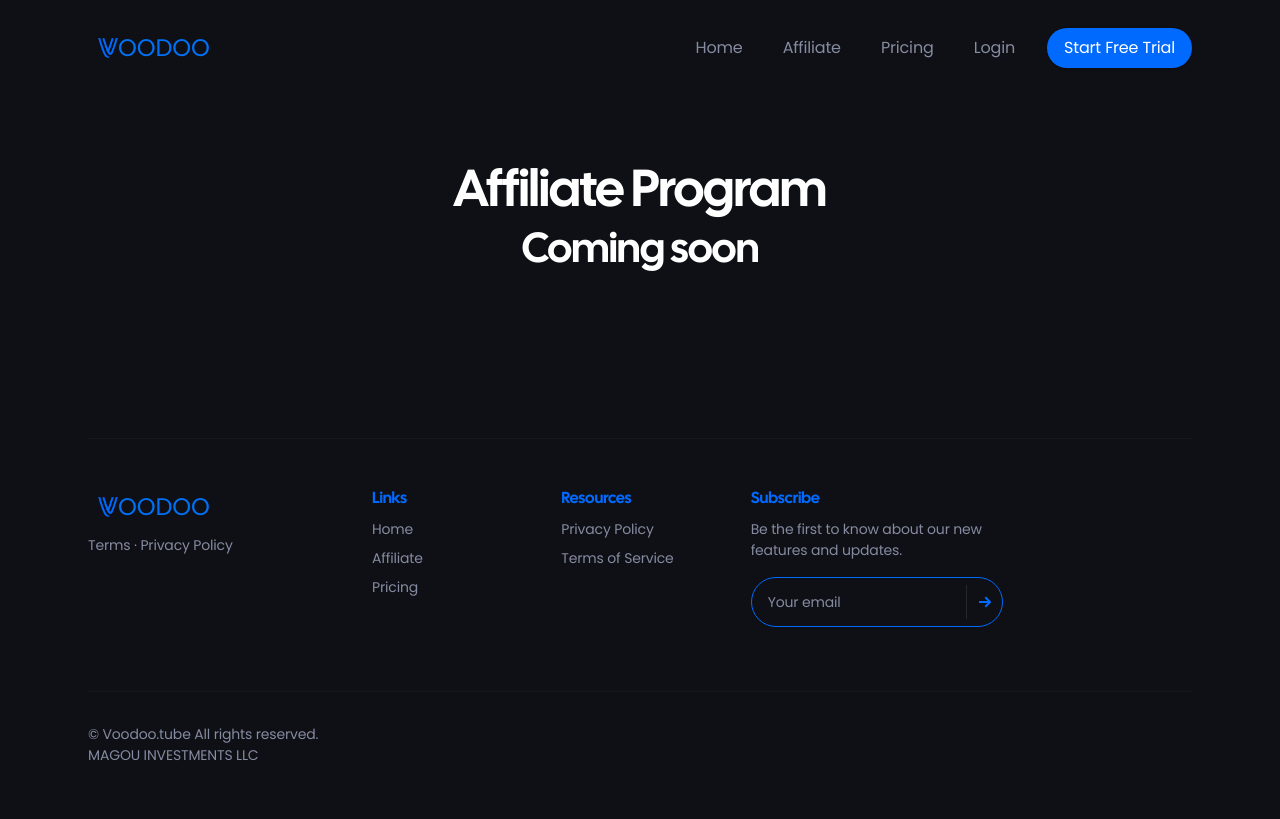
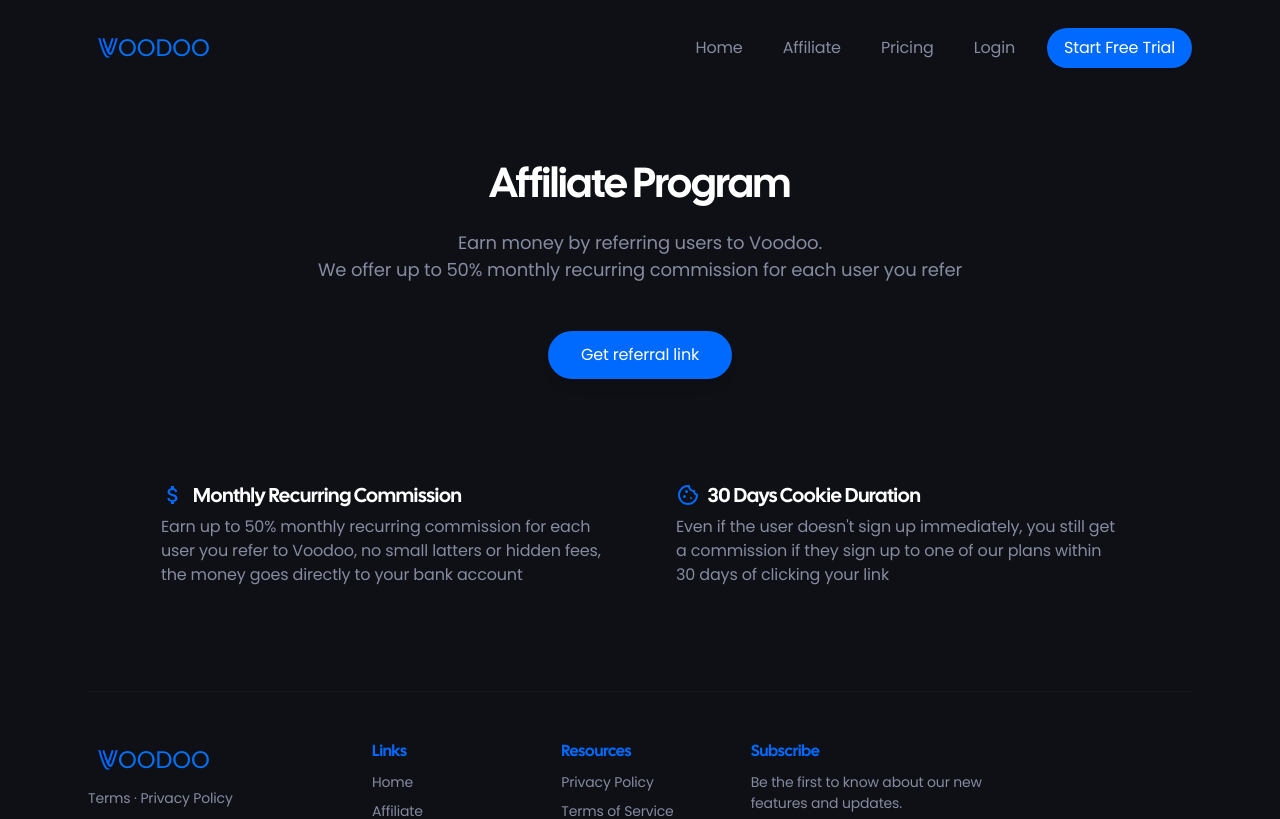
Before and after one commit to Voodoo-Organization/website, a Next.js app: page /affiliate in a window 1280 px wide. Shown: the top 819 px of the page. Built offline with nearby package versions, Linux system fonts and the light colour scheme.

Commit message:
affiliate page + fix pricing button bg-color

```diff
--- a/app/(affiliate)/affiliate/page.tsx
+++ b/app/(affiliate)/affiliate/page.tsx
@@ -3,6 +3,7 @@
   description: "Page description",
 };
 
+import AffiliateHero from "@/components/affiliate-hero";
 import Link from "next/link";
 
 export default function Pricing() {
@@ -11,10 +12,11 @@
       <div className="max-w-6xl mx-auto px-4 sm:px-6">
         <div className="pt-32 pb-12 md:pt-40 md:pb-20">
           {/* Page header */}
-          <div className="max-w-3xl mx-auto text-center pb-12 md:pb-20">
+          {/* <div className="max-w-3xl mx-auto text-center pb-12 md:pb-20">
             <h2 className="h1">Affiliate Program</h2>
             <h2 className="h2 !text-[#006AFF]">Coming soon</h2>
-          </div>
+          </div> */}
+          <AffiliateHero />
         </div>
       </div>
     </section>
--- a/app/(pricing)/pricing/page.tsx
+++ b/app/(pricing)/pricing/page.tsx
@@ -507,7 +507,7 @@
                   </button> */}
 
                   <button
-                    className={`btn-sm px-6 py-3 text-white bg-[#181B20] hover:bg-[#252A32] ${
+                    className={`btn-sm px-6 py-3 text-white bg-[#14171e] hover:bg-[#252A32] ${
                       isFixed ? tablehButtonStyle : ""
                     } ${
                       isYearly
--- /dev/null
+++ b/components/affiliate-hero.tsx
@@ -0,0 +1,69 @@
+import { HiOutlineUpload } from "react-icons/hi";
+import { IoCrop } from "react-icons/io5";
+import { AiOutlineYoutube } from "react-icons/ai";
+import { LuBrainCircuit } from "react-icons/lu";
+import { BiCaptions } from "react-icons/bi";
+import { HiOutlineEmojiHappy } from "react-icons/hi";
+import { MdAttachMoney } from "react-icons/md";
+import { MdOutlineCookie } from "react-icons/md";
+
+export default function AffiliateHero() {
+  return (
+    <section className="relative md:flex md:items-center md:px-[25px]">
+      <div className="relative max-w-6xl mx-auto px-4 sm:px-6">
+        <div className="">
+          {/* Section header */}
+          <div className="max-w-4xl mx-auto text-center pb-12 md:pb-20">
+            <h2 className="h2 mb-4">Affiliate Program</h2>
+            <p className="text-lg text-[#858BA0]">
+              Earn money by referring users to Voodoo. <br /> We offer up to 50%
+              monthly recurring commission for each user you refer
+            </p>
+            <div className="max-w-xs mx-auto sm:max-w-none sm:flex justify-center pt-12">
+              <a
+                className="btn text-white bg-[#006AFF] hover:bg-blue-800 w-full mb-4 sm:w-auto sm:mb-0"
+                href="https://voodoo-fe.vercel.app/app/affiliate"
+                target="_blank"
+              >
+                Get referral link
+              </a>
+            </div>
+          </div>
+
+          {/* Items */}
+          <div className="max-w-sm mx-auto grid gap-6 md:grid-cols-2 lg:grid-cols-2 items-start md:max-w-2xl lg:max-w-none">
+            {/* 1st item */}
+            <div className="relative flex flex-col items-start p-6 bg-transparent rounded">
+              <div className="flex flex-row gap-2 items-center">
+                <MdAttachMoney className="text-2xl !text-[#006AFF] mb-2 icon" />
+                <h4 className="text-xl font-bold leading-snug tracking-tight mb-1 text-white">
+                  Monthly Recurring Commission
+                </h4>
+              </div>
+              <p className="text-[#858BA0]">
+                Earn up to 50% monthly recurring commission for each user you
+                refer to Voodoo, no small latters or hidden fees, the money goes
+                directly to your bank account
+              </p>
+            </div>
+
+            {/* 2nd item */}
+            <div className="relative flex flex-col items-start p-6 bg-transparent rounded">
+              <div className="flex flex-row gap-2 items-center">
+                <MdOutlineCookie className="text-2xl !text-[#006AFF] mb-2 icon" />
+                <h4 className="text-xl font-bold leading-snug tracking-tight mb-1 text-white">
+                  30 Days Cookie Duration
+                </h4>
+              </div>
+              <p className="text-[#858BA0]">
+                Even if the user doesn't sign up immediately, you still get a
+                commission if they sign up to one of our plans within 30 days of
+                clicking your link
+              </p>
+            </div>
+          </div>
+        </div>
+      </div>
+    </section>
+  );
+}
```
